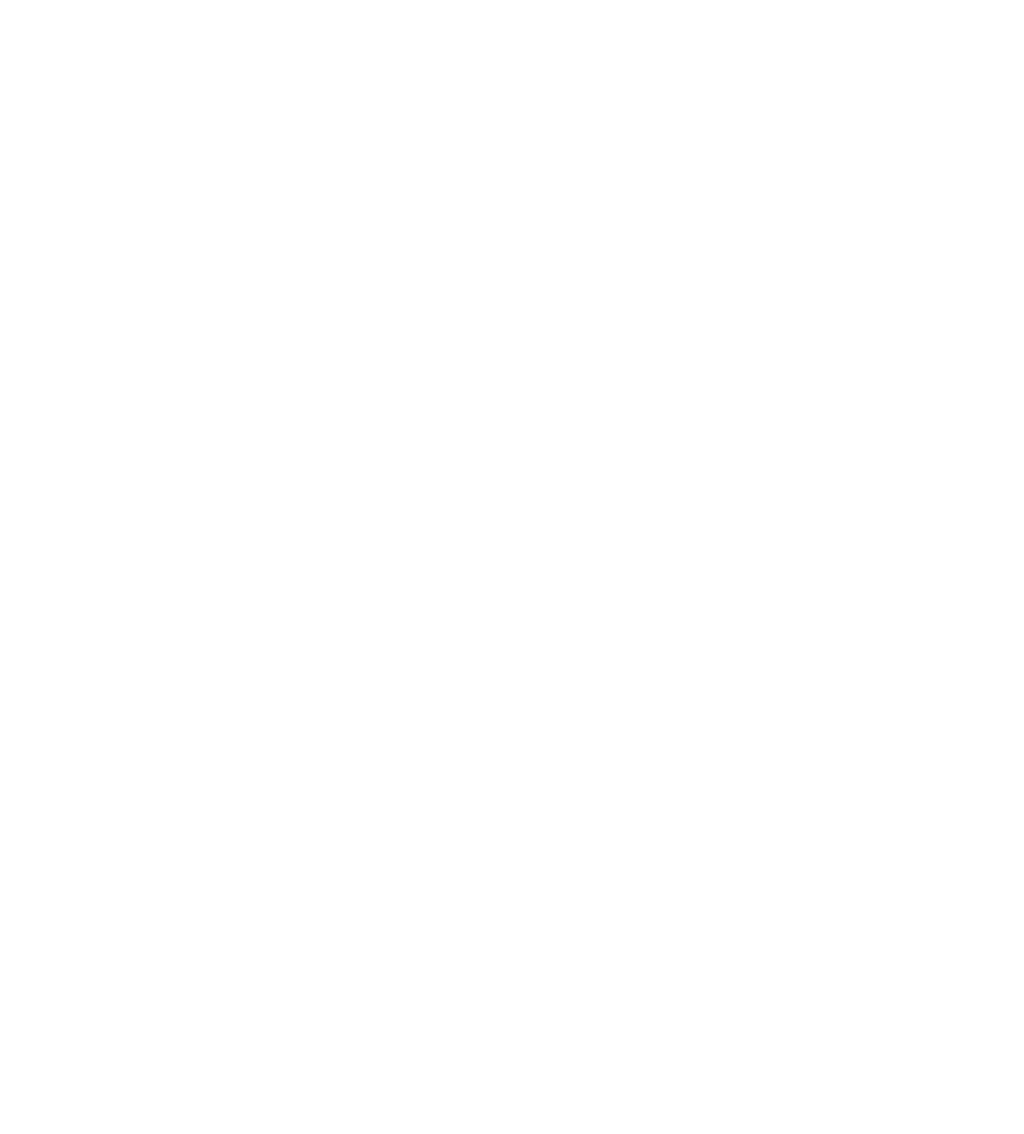
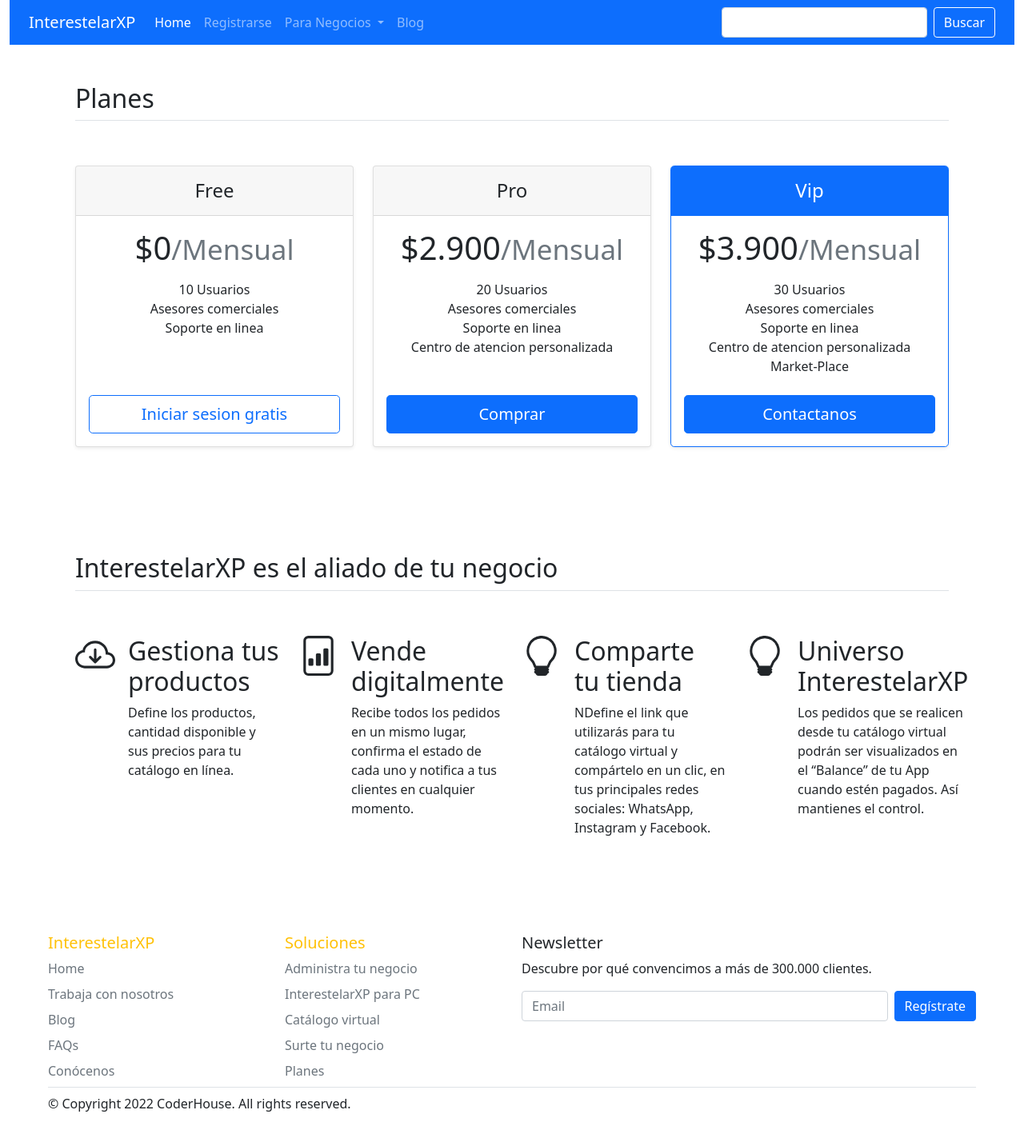
Before and after one commit to francobertinatti/Proyecto_Final_Bootstrap_Coderhouse, a plain HTML site: page pages/sub-pages_paraNegocios/catalogoVirtual.html in a window 1280 px wide. Shown: the whole page at 80% size. Before the commit the page ends 800 px from the top, so only its background shows below. Drawn offline with nearby package versions, Linux system fonts and the light colour scheme.

```diff
--- a/pages/sub-pages_paraNegocios/catalogoVirtual.html
+++ b/pages/sub-pages_paraNegocios/catalogoVirtual.html
@@ -0,0 +1,251 @@
+<!DOCTYPE html>
+<html lang="en">
+<head>
+    <meta charset="UTF-8">
+    <meta http-equiv="X-UA-Compatible" content="IE=edge">
+    <meta name="viewport" content="width=device-width, initial-scale=1.0">
+    <script src="https://kit.fontawesome.com/dbe761d2b1.js" crossorigin="anonymous"></script>
+    <link href="https://unpkg.com/aos@2.3.1/dist/aos.css" rel="stylesheet">
+    <link rel="preconnect" href="https://fonts.googleapis.com">
+    <link rel="preconnect" href="https://fonts.gstatic.com" crossorigin>
+    <link href="https://fonts.googleapis.com/css2?family=Open+Sans&display=swap" rel="stylesheet">
+    <title>InterestelarXP</title>
+    <!-- Bootstrap CSS -->
+    <link href="https://cdn.jsdelivr.net/npm/bootstrap@5.1.3/dist/css/bootstrap.min.css" rel="stylesheet" integrity="sha384-1BmE4kWBq78iYhFldvKuhfTAU6auU8tT94WrHftjDbrCEXSU1oBoqyl2QvZ6jIW3" crossorigin="anonymous">
+    <!-- ICONS BS -->
+    <link rel="stylesheet" href="https://cdn.jsdelivr.net/npm/bootstrap-icons@1.9.1/font/bootstrap-icons.css">
+    <!-- AOS ANIMATES -->
+    <link href="https://unpkg.com/aos@2.3.1/dist/aos.css" rel="stylesheet">
+    <!-- CSS -->
+    <link rel="stylesheet" href="/css/estilo.css">
+</head>
+<body>
+    <header>
+        <div class="container-fluid">
+            <div class="row">
+                <div class="col-12">
+                    <nav class="navbar navbar-expand-lg navbar-dark bg-primary">
+                        <div class="container-fluid">
+                            <a class="navbar-brand" href="#">InterestelarXP</a>
+                            <button class="navbar-toggler" type="button" data-bs-toggle="collapse" data-bs-target="#navbarSupportedContent" aria-controls="navbarSupportedContent" aria-expanded="false" aria-label="Toggle navigation">
+                            <span class="navbar-toggler-icon "></span></button>
+                            <div class="collapse navbar-collapse" id="navbarSupportedContent">
+                                <ul class="navbar-nav me-auto mb-2 mb-lg-0">
+                                    <li class="nav-item">
+                                        <a class="nav-link active" aria-current="page" href="/index.html">Home</a>
+                                    </li>
+                                    <li class="nav-item">
+                                        <a class="nav-link" href="/pages/registrarse.html">Registrarse</a>
+                                    </li>
+                                    <li class="nav-item dropdown">
+                                        <a class="nav-link dropdown-toggle" href="#" id="navbarDropdown" role="button" data-bs-toggle="dropdown" aria-expanded="false">
+                                        Para Negocios
+                                        </a>
+                                        <ul class="dropdown-menu" aria-labelledby="navbarDropdown">
+                                            <li><a class="dropdown-item" href="./administraTuNegocio.html">Administra tu negocio</a></li>
+                                            <li><a class="dropdown-item" href="#">Catalogo Virtual</a></li>
+                                            <li><hr class="dropdown-divider"></li>
+                                            <li><a class="dropdown-item" href="./sobreinterestelarxp.html">Sobre InterestelarXP</a></li>
+                                        </ul>
+                                    </li>
+                                    <li class="nav-item">
+                                        <a class="nav-link" href="/pages/blog.html">Blog</a>
+                                    </li>
+                                </ul>
+                                <form class="d-flex">
+                                <input class="form-control me-2" type="search" placeholder="" aria-label="Search">
+                                <button class="btn btn-outline-success" type="submit">Buscar</button>
+                                </form>
+                            </div>
+                        </div>
+                    </nav>
+                </div>
+            </div>
+        </div>
+    </header>
+    <main>
+        <!-- INICIO PLAN -->
+        <div class="container px-4 py-5">
+            <h2 class="pb-2 border-bottom">Planes</h2>
+            <div class="row row-cols-1 row-cols-md-3 mb-1 py-5 text-center">
+                <div class="col">
+                <div class="card mb-4 rounded shadow-sm">
+                    <div class="card-header py-3">
+                    <h4 class="my-0 fw-normal">Free</h4>
+                    </div>
+                    <div class="card-body">
+                    <h1 class="card-title pricing-card-title">$0<small class="text-muted fw-light">/Mensual</small></h1>
+                    <ul class="list-unstyled mt-3 mb-4">
+                        <li>10 Usuarios</li>
+                        <li>Asesores comerciales</li>
+                        <li>Soporte en linea</li>
+                        <li><br></li>
+                        <li><br></li>
+                    </ul>
+                    <button type="button" class="w-100 btn btn-lg btn-outline-primary">Iniciar sesion gratis</button>
+                    </div>
+                </div>
+                </div>
+                <div class="col">
+                <div class="card mb-4 rounded shadow-sm">
+                    <div class="card-header py-3">
+                    <h4 class="my-0 fw-normal">Pro</h4>
+                    </div>
+                    <div class="card-body">
+                    <h1 class="card-title pricing-card-title">$2.900<small class="text-muted fw-light">/Mensual</small></h1>
+                    <ul class="list-unstyled mt-3 mb-4">
+                        <li>20 Usuarios</li>
+                        <li>Asesores comerciales</li>
+                        <li>Soporte en linea</li>
+                        <li>Centro de atencion personalizada</li>
+                        <li><br></li>
+                    </ul>
+                    <button type="button" class="w-100 btn btn-lg btn-primary">Comprar</button>
+                    </div>
+                </div>
+                </div>
+                <div class="col">
+                <div class="card mb-4 rounded-3 shadow-sm border-primary">
+                    <div class="card-header py-3 text-white bg-primary border-primary">
+                    <h4 class="my-0 fw-normal">Vip</h4>
+                    </div>
+                    <div class="card-body">
+                    <h1 class="card-title pricing-card-title">$3.900<small class="text-muted fw-light">/Mensual</small></h1>
+                    <ul class="list-unstyled mt-3 mb-4">
+                        <li>30 Usuarios</li>
+                        <li>Asesores comerciales</li>
+                        <li>Soporte en linea</li>
+                        <li>Centro de atencion personalizada</li>
+                        <li>Market-Place</li>
+                    </ul>
+                    <button type="button" class="w-100 btn btn-lg btn-primary">Contactanos</button>
+                    </div>
+                </div>
+                </div>
+            </div>
+
+        </div>
+
+
+        <!-- CIERRE PLAN -->
+
+        <!-- INICIO 4 TARJETAS -->
+        <div class="container px-4 py-2">
+            <h2 class="pb-2 border-bottom">InterestelarXP es el aliado de tu negocio</h2>
+            <div class="row g-4 py-5 row-cols-1 row-cols-lg-4">
+                <!-- 4 BENEFICIOS -->
+                <div class="col d-flex align-items-start">
+                    <div class="text-dark me-3 ">
+                        <svg xmlns="http://www.w3.org/2000/svg" width="50" height="50" fill="currentColor" class="bi bi-cloud-arrow-down" viewBox="0 0 16 16">
+                            <path fill-rule="evenodd" d="M7.646 10.854a.5.5 0 0 0 .708 0l2-2a.5.5 0 0 0-.708-.708L8.5 9.293V5.5a.5.5 0 0 0-1 0v3.793L6.354 8.146a.5.5 0 1 0-.708.708l2 2z"/>
+                            <path d="M4.406 3.342A5.53 5.53 0 0 1 8 2c2.69 0 4.923 2 5.166 4.579C14.758 6.804 16 8.137 16 9.773 16 11.569 14.502 13 12.687 13H3.781C1.708 13 0 11.366 0 9.318c0-1.763 1.266-3.223 2.942-3.593.143-.863.698-1.723 1.464-2.383zm.653.757c-.757.653-1.153 1.44-1.153 2.056v.448l-.445.049C2.064 6.805 1 7.952 1 9.318 1 10.785 2.23 12 3.781 12h8.906C13.98 12 15 10.988 15 9.773c0-1.216-1.02-2.228-2.313-2.228h-.5v-.5C12.188 4.825 10.328 3 8 3a4.53 4.53 0 0 0-2.941 1.1z"/>
+                        </svg>
+                    </div>
+
+                    <div>
+                        <h2>Gestiona tus productos
+                        </h2>
+                        <p>Define los productos, cantidad disponible y sus precios para tu catálogo en línea.</p>
+                        <br>
+                        <br>
+                    </div>
+                </div>
+                <div class="col d-flex align-items-start">
+                    <div class="text-dark me-3 ">
+                        <svg xmlns="http://www.w3.org/2000/svg" width="50" height="50" fill="currentColor" class="bi bi-file-bar-graph" viewBox="0 0 16 16">
+                            <path d="M4.5 12a.5.5 0 0 1-.5-.5v-2a.5.5 0 0 1 .5-.5h1a.5.5 0 0 1 .5.5v2a.5.5 0 0 1-.5.5h-1zm3 0a.5.5 0 0 1-.5-.5v-4a.5.5 0 0 1 .5-.5h1a.5.5 0 0 1 .5.5v4a.5.5 0 0 1-.5.5h-1zm3 0a.5.5 0 0 1-.5-.5v-6a.5.5 0 0 1 .5-.5h1a.5.5 0 0 1 .5.5v6a.5.5 0 0 1-.5.5h-1z"/>
+                            <path d="M4 0a2 2 0 0 0-2 2v12a2 2 0 0 0 2 2h8a2 2 0 0 0 2-2V2a2 2 0 0 0-2-2H4zm0 1h8a1 1 0 0 1 1 1v12a1 1 0 0 1-1 1H4a1 1 0 0 1-1-1V2a1 1 0 0 1 1-1z"/>
+                        </svg>
+                    </div>
+                    <div>
+                        <h2>Vende digitalmente</h2>
+                        <p>Recibe todos los pedidos en un mismo lugar, confirma el estado de cada uno y notifica a tus clientes en cualquier momento.</p>
+                    </div>
+                </div>
+                <div class="col d-flex align-items-start">
+                    <div class="text-dark me-3 ">
+                        <svg xmlns="http://www.w3.org/2000/svg" width="50" height="50" fill="currentColor" class="bi bi-lightbulb" viewBox="0 0 16 16">
+                            <path d="M2 6a6 6 0 1 1 10.174 4.31c-.203.196-.359.4-.453.619l-.762 1.769A.5.5 0 0 1 10.5 13a.5.5 0 0 1 0 1 .5.5 0 0 1 0 1l-.224.447a1 1 0 0 1-.894.553H6.618a1 1 0 0 1-.894-.553L5.5 15a.5.5 0 0 1 0-1 .5.5 0 0 1 0-1 .5.5 0 0 1-.46-.302l-.761-1.77a1.964 1.964 0 0 0-.453-.618A5.984 5.984 0 0 1 2 6zm6-5a5 5 0 0 0-3.479 8.592c.263.254.514.564.676.941L5.83 12h4.342l.632-1.467c.162-.377.413-.687.676-.941A5 5 0 0 0 8 1z"/>
+                        </svg>
+                    </div>
+
+                    <div>
+                        <h2>Comparte tu tienda</h2>
+                        <p>NDefine el link que utilizarás para tu catálogo virtual y compártelo en un clic, en tus principales redes sociales: WhatsApp, Instagram y Facebook.</p>
+                    </div>
+                </div>
+                <div class="col d-flex align-items-start">
+                    <div class="text-dark me-3 ">
+                        <svg xmlns="http://www.w3.org/2000/svg" width="50" height="50" fill="currentColor" class="bi bi-lightbulb" viewBox="0 0 16 16">
+                            <path d="M2 6a6 6 0 1 1 10.174 4.31c-.203.196-.359.4-.453.619l-.762 1.769A.5.5 0 0 1 10.5 13a.5.5 0 0 1 0 1 .5.5 0 0 1 0 1l-.224.447a1 1 0 0 1-.894.553H6.618a1 1 0 0 1-.894-.553L5.5 15a.5.5 0 0 1 0-1 .5.5 0 0 1 0-1 .5.5 0 0 1-.46-.302l-.761-1.77a1.964 1.964 0 0 0-.453-.618A5.984 5.984 0 0 1 2 6zm6-5a5 5 0 0 0-3.479 8.592c.263.254.514.564.676.941L5.83 12h4.342l.632-1.467c.162-.377.413-.687.676-.941A5 5 0 0 0 8 1z"/>
+                        </svg>
+                    </div>
+
+                    <div>
+                        <h2>Universo InterestelarXP</h2>
+                        <p>Los pedidos que se realicen desde tu catálogo virtual podrán ser visualizados en el “Balance” de tu App cuando estén pagados. Así mantienes el control.</p>
+                    </div>
+                </div>
+
+            </div>
+        </div>
+        <!-- FIN 4 TARJETAS -->
+
+        <script src="https://unpkg.com/aos@2.3.1/dist/aos.js"></script>
+        <!--AOS ANIMACION-->
+        <script>
+            AOS.init();
+        </script>
+    </main>
+    <div class="container-fluid">
+        <footer class="pt-5 mx-5">
+            <div class="row justify-content-between">
+            <div class="col-lg-3 col-mb-12">
+                <h5 class="text-warning">InterestelarXP</h5>
+                <ul class="nav flex-column">
+                <li class="nav-item mb-2"><a href="#" class="nav-link p-0 text-muted">Home</a></li>
+                <li class="nav-item mb-2"><a href="#" class="nav-link p-0 text-muted">Trabaja con nosotros</a></li>
+                <li class="nav-item mb-2"><a href="#" class="nav-link p-0 text-muted">Blog</a></li>
+                <li class="nav-item mb-2"><a href="#" class="nav-link p-0 text-muted">FAQs</a></li>
+                <li class="nav-item mb-2"><a href="#" class="nav-link p-0 text-muted">Conócenos</a></li>
+                </ul>
+            </div>
+
+            <div class="col-lg-3 col-mb-12">
+                <h5 class="text-warning">Soluciones</h5>
+                <ul class="nav flex-column">
+                <li class="nav-item mb-2"><a href="#" class="nav-link p-0 text-muted">Administra tu negocio</a></li>
+                <li class="nav-item mb-2"><a href="#" class="nav-link p-0 text-muted">InterestelarXP para PC</a></li>
+                <li class="nav-item mb-2"><a href="#" class="nav-link p-0 text-muted">Catálogo virtual</a></li>
+                <li class="nav-item mb-2"><a href="#" class="nav-link p-0 text-muted">Surte tu negocio</a></li>
+                <li class="nav-item mb-2"><a href="#" class="nav-link p-0 text-muted">Planes</a></li>
+                </ul>
+            </div>
+
+            <div class="col-lg-6 col-mb-12">
+                <form>
+                <h5>Newsletter</h5>
+                <p>Descubre por qué convencimos a más de 300.000 clientes.</p>
+                <div class="d-flex w-100 gap-2">
+                    <label for="newsletter1" class="visually-hidden">Email</label>
+                    <input id="newsletter1" type="text" class="form-control" placeholder="Email">
+                    <button class="btn btn-primary" type="button">Regístrate</button>
+                </div>
+                </form>
+            </div>
+            </div>
+
+            <div class="d-flex justify-content-between border-top py-2">
+            <p>© Copyright 2022 CoderHouse. All rights reserved.</p>
+            <ul class="list-unstyled d-flex">
+                <li class="ms-3"><a class="link-dark" href="#"><svg class="bi" width="24" height="24"><use xlink:href="#twitter"></use></svg></a></li>
+                <li class="ms-3"><a class="link-dark" href="#"><svg class="bi" width="24" height="24"><use xlink:href="#instagram"></use></svg></a></li>
+                <li class="ms-3"><a class="link-dark" href="#"><svg class="bi" width="24" height="24"><use xlink:href="#facebook"></use></svg></a></li>
+            </ul>
+            </div>
+        </footer>
+    </div>
+    <!-- Bootstrap Bundle with Popper -->
+    <script src="https://cdn.jsdelivr.net/npm/bootstrap@5.1.3/dist/js/bootstrap.bundle.min.js" integrity="sha384-ka7Sk0Gln4gmtz2MlQnikT1wXgYsOg+OMhuP+IlRH9sENBO0LRn5q+8nbTov4+1p" crossorigin="anonymous"></script>
+</body>
+</html>
```
Also changed, not shown: index.html (+6 -6 lines), pages/blog.html (+3 -3 lines).
